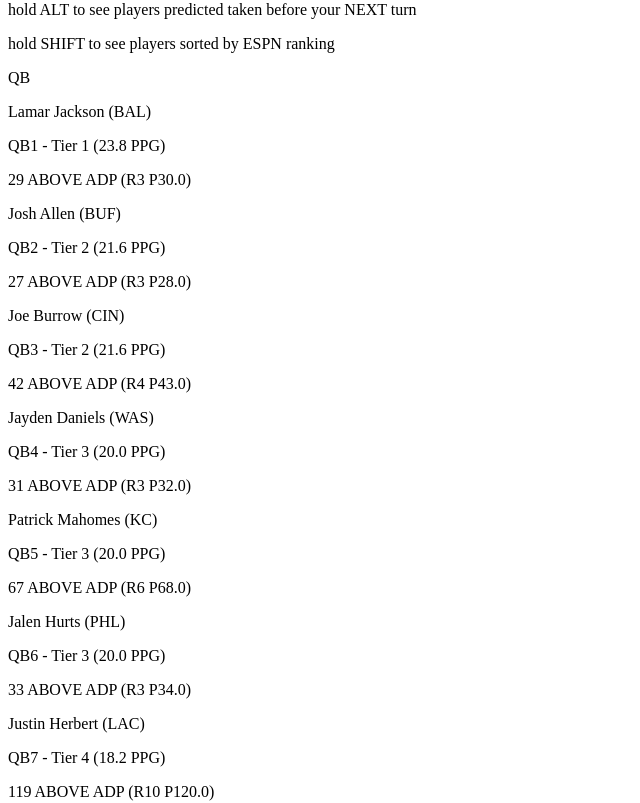
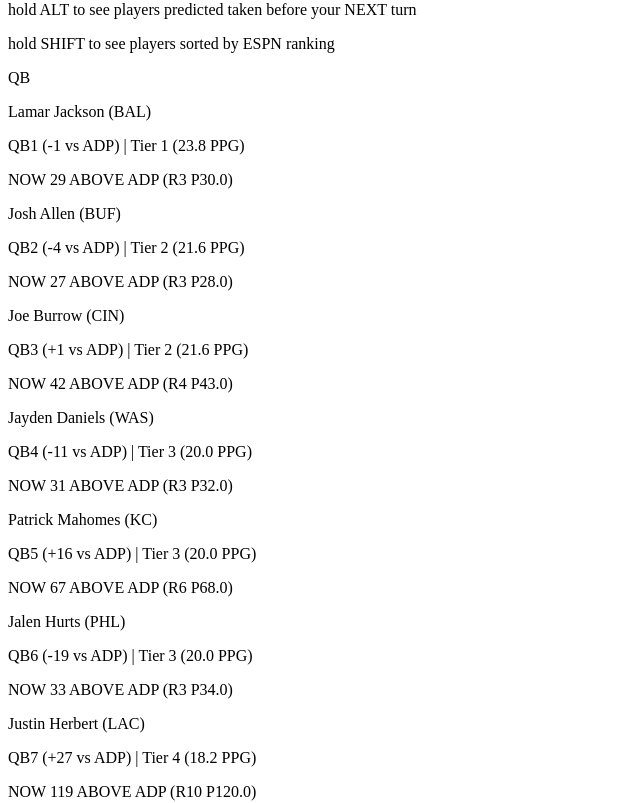
Before and after one commit to tlskins/ff-draft-dashboard, a Next.js app: page / in a window 1280 px wide. Shown: the part 780-1583 px from the top of the page, without its empty margins (0-640 px from the left). Built offline with nearby package versions, Linux system fonts and the light colour scheme.

Commit message:
feat: inc vs adp score

```diff
--- a/components/views/RankingView.tsx
+++ b/components/views/RankingView.tsx
@@ -221,6 +221,7 @@
                         const adpRound = getRoundIdxForPickNum(adp === undefined ? 999 : Math.floor(adp), fantasySettings.numTeams) + 1
                         const currAdpDiff = Math.abs(currPick - (adp || 0))
                         const currRankDiff = Math.abs(currPick - (overallRank || 0))
+                        const rankDiffScore = ((overallRank || 999) - (adp || 999)) * -1
                         const isHoveringPlayer = viewPlayerId === id
                         const cardBorderStyle = isHoveringPlayer ? 'border border-4 border-indigo-500' : 'border'
 
@@ -247,11 +248,11 @@
                                 { fullName } ({team})
                               </p>
                               <p className="text-xs">
-                                { rankText } { tier ? ` - Tier ${tierNumber}${projTierText}` : "" }
+                                { rankText } ({rankDiffScore > 0 ? '+' : '-'}{Math.abs(rankDiffScore)} vs ADP) { tier ? ` | Tier ${tierNumber}${projTierText}` : "" }
                               </p>
                               { !rankByAdp &&
                                 <p className={`text-xs ${getPickDiffColor(currAdpDiff)} text-white rounded px-1 py-0.5 mt-0.5`}>
-                                  { currAdpDiff.toFixed(0) } { isBelowAdp ? 'BELOW' : 'ABOVE' } ADP (R{adpRound} P{adp?.toFixed(1)})
+                                  NOW { currAdpDiff.toFixed(0) } { isBelowAdp ? 'BELOW' : 'ABOVE' } ADP (R{adpRound} P{adp?.toFixed(1)})
                                 </p>
                               }
                               { rankByAdp &&
```
